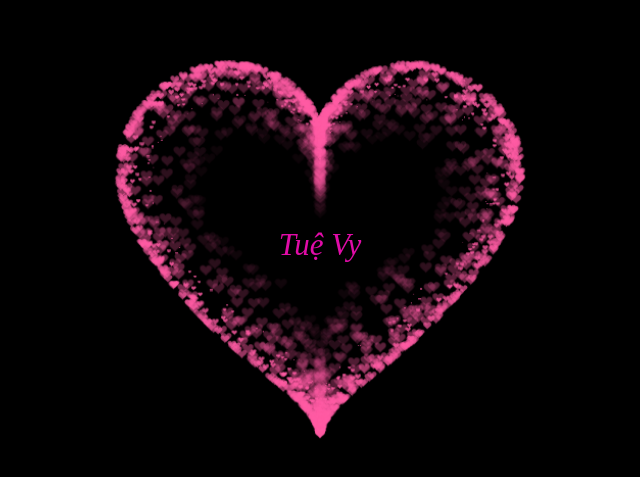
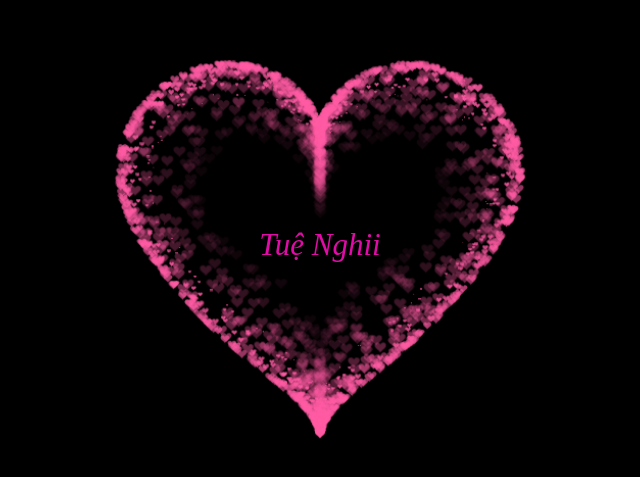
Before and after one commit to Hoag98Duc/heart, a plain HTML site: page index.html in a window 1280 px wide. Shown: the part 153-630 px from the top of the page, without its empty margins (320-960 px from the left). Drawn offline with Linux system fonts and the light colour scheme.

Commit message:
Update index.html

```diff
--- a/index.html
+++ b/index.html
@@ -331,6 +331,6 @@ var ParticlePool = (function() {
         align-items: center;
         justify-content: center;
         margin-bottom: 5px;
-        text-align: center;"> Tuệ Vy </div>
+        text-align: center;"> Tuệ Nghii </div>
  </BODY>
 </HTML>
```
